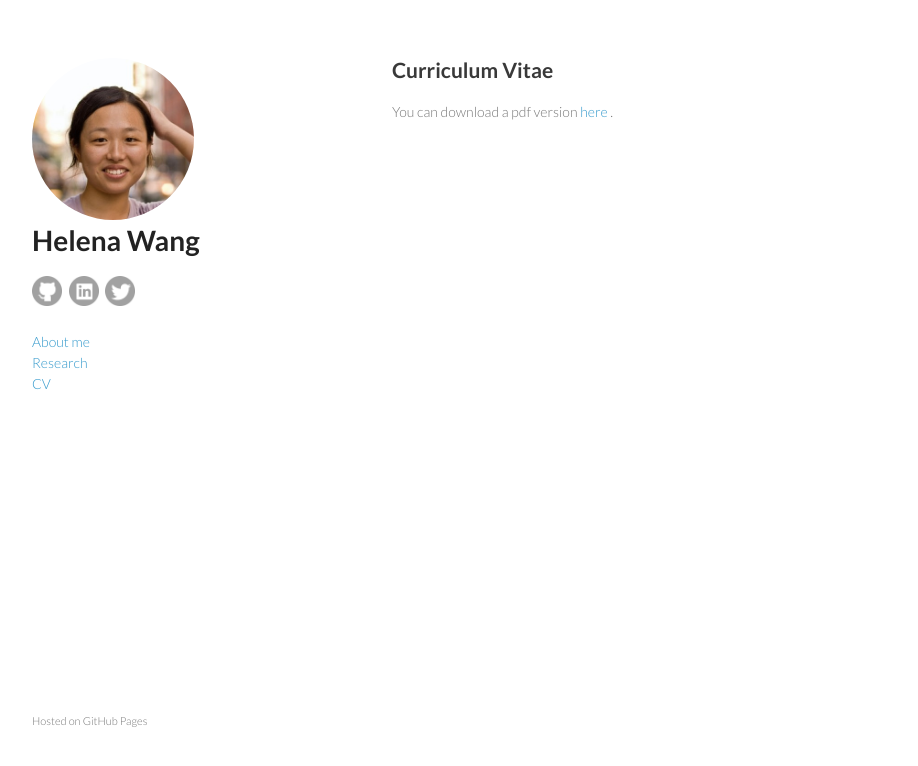
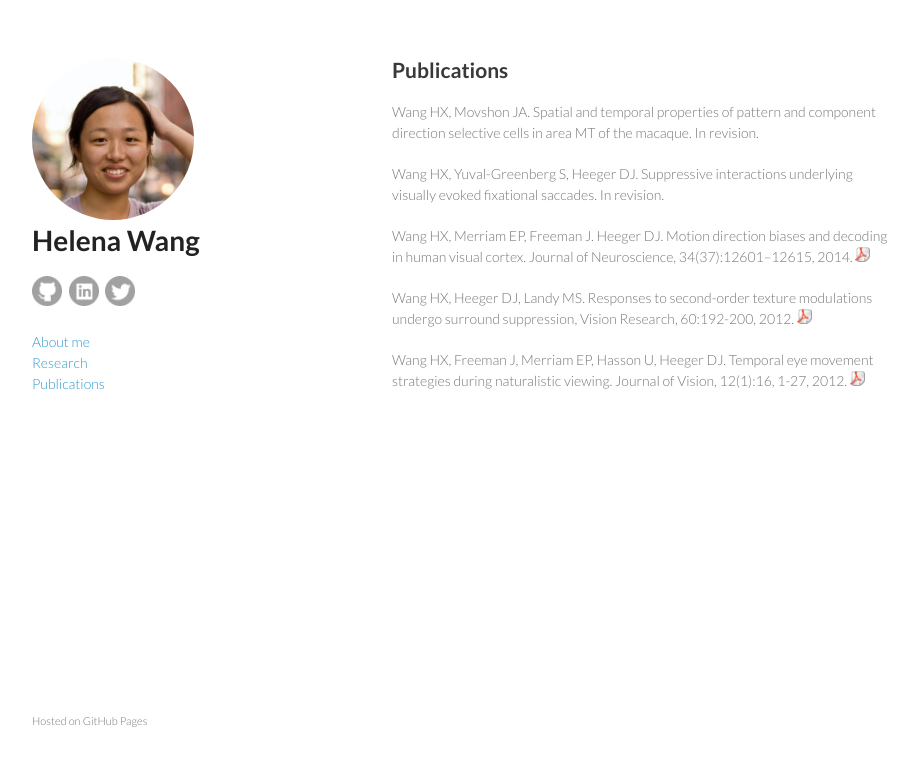
Before and after one commit to helenaxwang/helenaxwang.github.io, a plain HTML site: page publications.html in a window 1280 px wide. Shown: the whole page, without its empty margins (178-1096 px from the left). Drawn offline with Linux system fonts and the light colour scheme.

Commit message:
edited everything. added publications page

```diff
--- a/cv.html
+++ b/publications.html
@@ -27,18 +27,32 @@
         <p class="view">
           <a href="index.html">About me</a><br>
           <a href="research.html">Research</a><br>
-          <a href="cv.html">CV</a>
+          <a href="publications.html">Publications</a>
         </p>
 
       </header>
       <section>
 <h2>
-<a name="cv" class="anchor" href="#cv"><span class="octicon octicon-link"></span></a>Curriculum Vitae</h2>
+<a name="publications" class="anchor" href="#publications"><span class="octicon octicon-link"></span></a>Publications</h2>
 
 <p>
+Wang HX, Movshon JA. Spatial and temporal properties of pattern and component direction selective cells in area MT of the macaque. In revision.
+</p>
 
-You can download a pdf version <a href = "CV-WANG-0414.pdf"> here </a>.
+<p>
+Wang HX, Yuval-Greenberg S, Heeger DJ. Suppressive interactions underlying visually evoked fixational saccades. In revision.
 
+<p>
+Wang HX, Merriam EP, Freeman J. Heeger DJ. Motion direction biases and decoding in human visual cortex. Journal of Neuroscience, 34(37):12601–12615, 2014. <a href="#"><img class="pdf-icon" src="images/pdf.ico"></a>
+</p>
+</p>
+
+<p>
+Wang HX, Heeger DJ, Landy MS. Responses to second-order texture modulations undergo surround suppression, Vision Research, 60:192-200, 2012. <a href="http://www.cns.nyu.edu/heegerlab/content/publications/Wang-VisRes2012.pdf"><img class="pdf-icon" src="images/pdf.ico"></a>
+</p>
+
+<p>
+Wang HX, Freeman J, Merriam EP, Hasson U, Heeger DJ. Temporal eye movement strategies during naturalistic viewing. Journal of Vision, 12(1):16, 1-27, 2012. <a href="http://www.cns.nyu.edu/heegerlab/content/publications/Wang-JoV2012.pdf"><img class="pdf-icon" src="images/pdf.ico"></a>
 </p>
 
       </section>
--- a/stylesheets/styles.css
+++ b/stylesheets/styles.css
@@ -269,3 +269,7 @@ footer {
 }
 .soc-icon img:hover {
 }
+
+.pdf-icon{
+  width: 15px;
+}
```
Also changed, not shown: index.html (+5 -2 lines), research.html (+14 -15 lines), images/pdf.ico (added), 1 other file.
